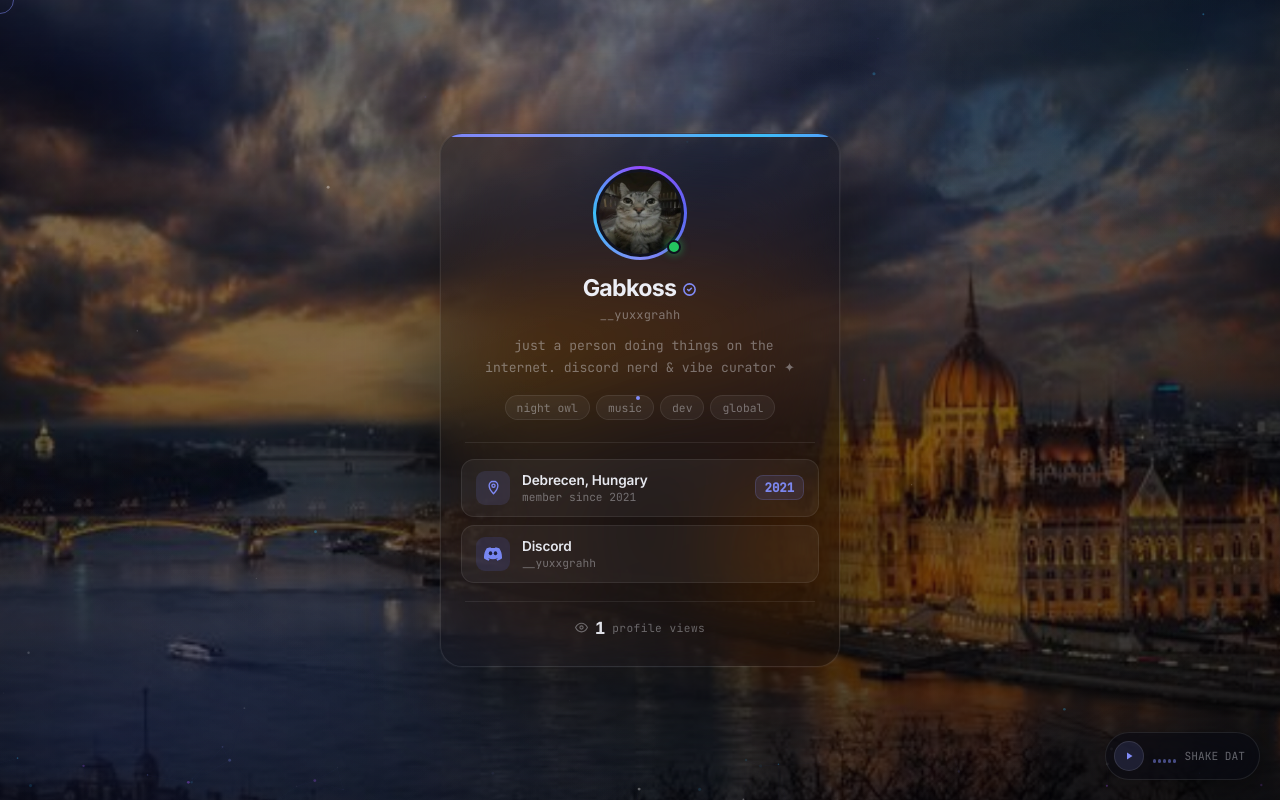
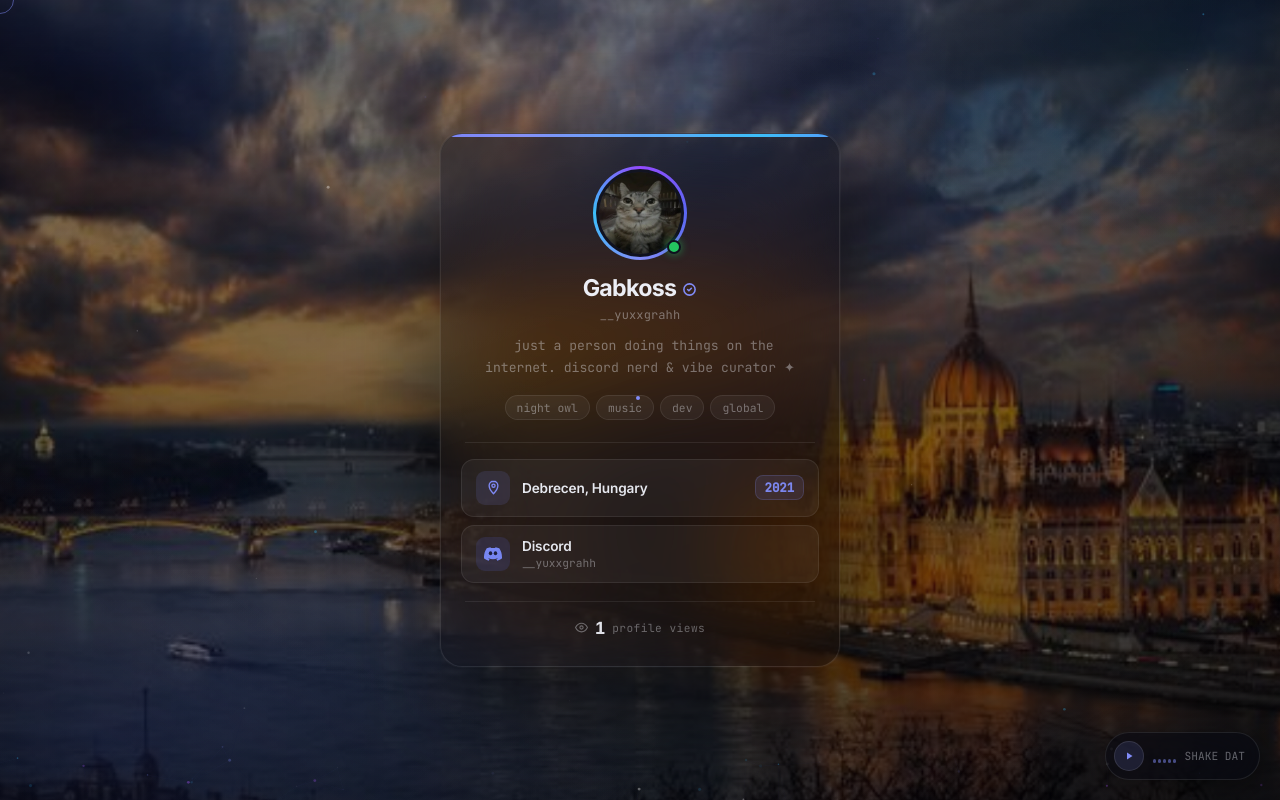
Before and after one commit to yuxxxxscrripts/portfolio, a plain HTML site: page index.html in a window 1280 px wide. Drawn offline with Linux system fonts and the light colour scheme.

Commit message:
Update index.html

```diff
--- a/index.html
+++ b/index.html
@@ -67,7 +67,6 @@
           </div>
           <div class="s-text">
             <span class="s-name">Debrecen, Hungary</span>
-            <span class="s-sub">member since 2021</span>
           </div>
           <span class="loc-year">2021</span>
         </div>
```
